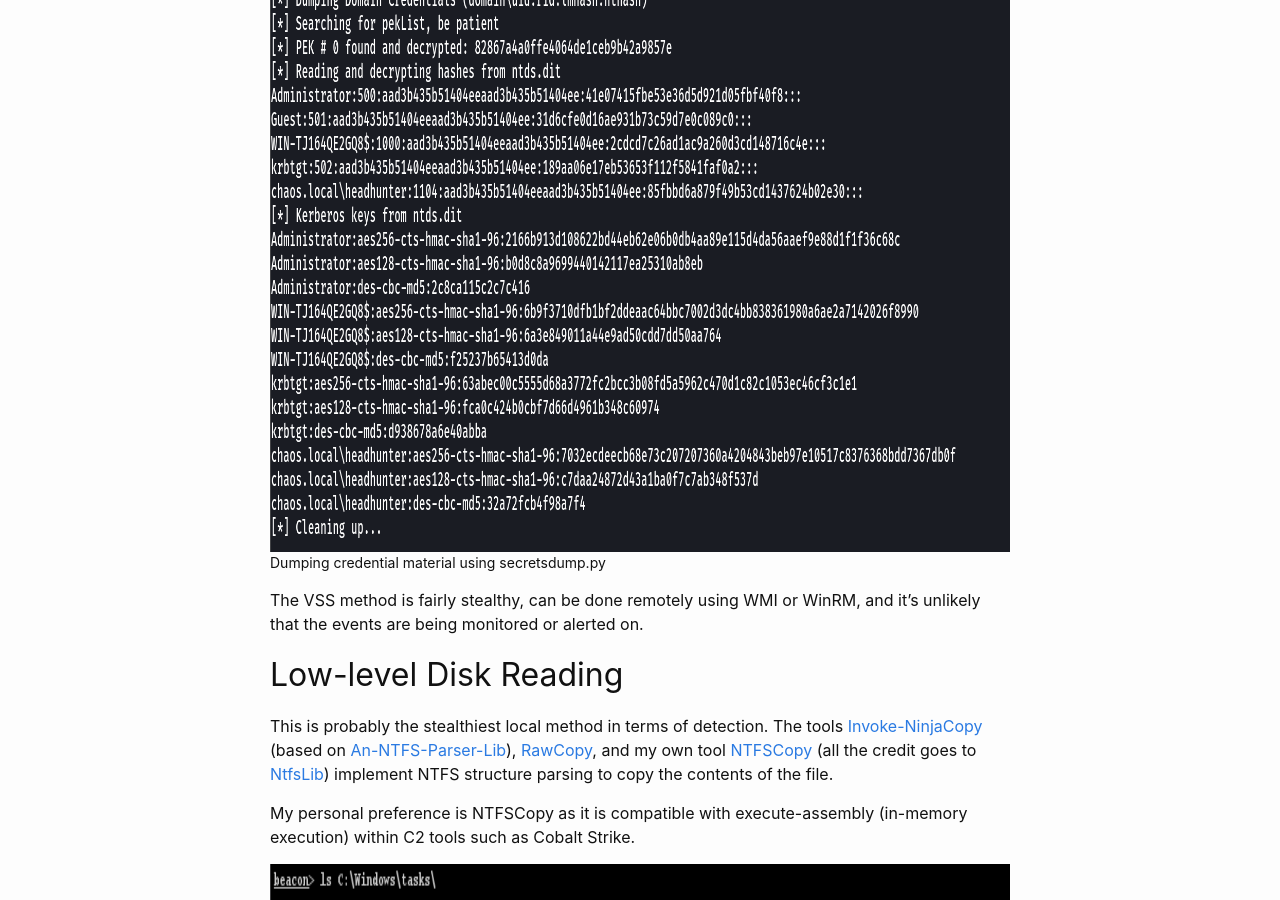
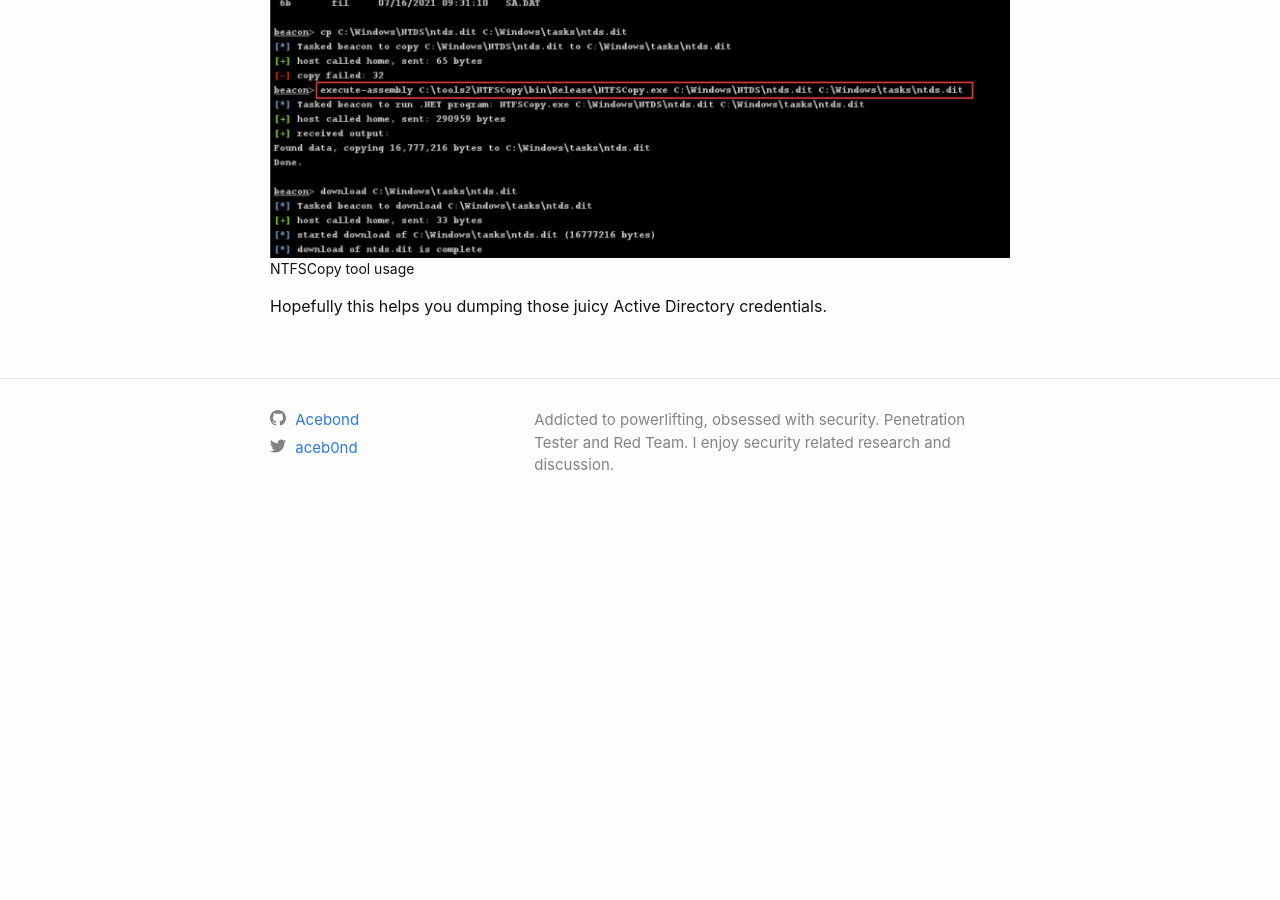
Before and after one commit to Acebond/shellz.club, a Jekyll site: the page built from _posts/2021-07-26-obtaining-ntds-dit.markdown, in a window 1280 px wide and 900 px high, scrolled down 8928 px. Built offline with Jekyll 4.4.1, drawn with Linux system fonts in a browser that asks for light colours; after the commit the page ends 9450 px from its top, so only the background shows below that.

Commit message:
Fixed images

```diff
--- /dev/null
+++ b/_includes/image.html
@@ -0,0 +1,6 @@
+<figure class="image">
+    <img src="{{ include.url }}" alt="{{ include.description }}">
+    {% if include.description %}
+    <figcaption>{{ include.description }}</figcaption>
+    {% endif %}
+  </figure>
--- a/_posts/2021-07-26-obtaining-ntds-dit.markdown
+++ b/_posts/2021-07-26-obtaining-ntds-dit.markdown
@@ -6,7 +6,7 @@ date: '2021-07-26 05:52:05'
 
 All Active Directory user account password hashes are stored inside the ntds.dit database file on the Domain Controllers. However, if you have ever tried copying the file, you'll probably have received the following error message.
 
-<figure class="kg-card kg-image-card"><img src="/images/2021/07/meme_for_blog.jpg" class="kg-image" alt loading="lazy" width="500" height="764"></figure>
+{% include image.html url="/images/2021/07/meme_for_blog.jpg" %}
 
 Well as it turns out, the LSASS process has already opened the file, and when it called [CreateFileW](https://docs.microsoft.com/en-us/windows/win32/api/fileapi/nf-fileapi-createfilew) to open ntds.dit, it set the dwShareMode parameter to the value 0, which "Prevents other processes from opening a file or device if they request delete, read, or write access". What can we do about this? Well there are 4 different techniques that can be used to bypass the exclusive file handle restrictions. These are:
 
@@ -62,7 +62,8 @@ This can be shortened into a single line command line so:
 
     ntdsutil "ac i ntds" "ifm" "create full c:\windows\temp\snapshot" q q
 
-<figure class="kg-card kg-image-card kg-width-wide kg-card-hascaption"><img src="/images/2021/06/image.png" class="kg-image" alt loading="lazy" width="1242" height="802" srcset="/images/size/w600/2021/06/image.png 600w,/images/size/w1000/2021/06/image.png 1000w,/images/2021/06/image.png 1242w" sizes="(min-width: 1200px) 1200px"><figcaption>ntdsutil one-liner executed in Cobalt Strike</figcaption></figure>
+{% include image.html url="/images/2021/06/image.png" description="ntdsutil one-liner executed in Cobalt Strike" %}
+
 ### vssadmin, DiskShadow and esentutl
 
 These built-in tools can also be used to copy files using the VSS. The location of the ntds.dit database file, which defaults to `C:\Windows\NTDS\ntds.dit`, can in the rare case of a non-default setting, be found by checking the `DSA Database file` value in the registry key `HKLM\SYSTEM\CurrentControlSet\Services\NTDS\Parameters`. Examples of copying the files using vssadmin and esentutl are shown below:
@@ -77,7 +78,9 @@ vssadmin delete shadows /shadow={GUID}</code></pre>
 
 I would suggest compressing (and maybe encrypting) the files before exfiltrating the data to save bandwidth. I use [MiddleOut](https://github.com/FortyNorthSecurity/MiddleOut). The credential material can then be dumped using something like [gosecretsdump](https://github.com/C-Sto/gosecretsdump) (must faster then Impacket secretsdump.py and bonus points because I'm a go fanboy).
 
-<figure class="kg-card kg-image-card kg-width-wide kg-card-hascaption"><img src="/images/2021/07/image-6.png" class="kg-image" alt loading="lazy" width="1768" height="558" srcset="/images/size/w600/2021/07/image-6.png 600w,/images/size/w1000/2021/07/image-6.png 1000w,/images/size/w1600/2021/07/image-6.png 1600w,/images/2021/07/image-6.png 1768w" sizes="(min-width: 1200px) 1200px"><figcaption>Dumping credential material using gosecretsdump</figcaption></figure><figure class="kg-card kg-image-card kg-width-wide kg-card-hascaption"><img src="/images/2021/07/image-5.png" class="kg-image" alt loading="lazy" width="1439" height="661" srcset="/images/size/w600/2021/07/image-5.png 600w,/images/size/w1000/2021/07/image-5.png 1000w,/images/2021/07/image-5.png 1439w" sizes="(min-width: 1200px) 1200px"><figcaption>Dumping credential material using secretsdump.py</figcaption></figure>
+{% include image.html url="/images/2021/07/image-6.png" description="Dumping credential material using gosecretsdump" %}
+
+{% include image.html url="/images/2021/07/image-5.png" description="Dumping credential material using secretsdump.py" %}
 
 The VSS method is fairly stealthy, can be done remotely using WMI or WinRM, and it's unlikely that the events are being monitored or alerted on.
 
@@ -87,6 +90,6 @@ This is probably the stealthiest local method in terms of detection. The tools [
 
 My personal preference is NTFSCopy as it is compatible with execute-assembly (in-memory execution) within C2 tools such as Cobalt Strike.
 
-<figure class="kg-card kg-image-card kg-width-wide"><img src="/images/2021/07/image-7.png" class="kg-image" alt loading="lazy" width="1533" height="754" srcset="/images/size/w600/2021/07/image-7.png 600w,/images/size/w1000/2021/07/image-7.png 1000w,/images/2021/07/image-7.png 1533w" sizes="(min-width: 1200px) 1200px"></figure>
+{% include image.html url="/images/2021/07/image-7.png" description="NTFSCopy tool usage" %}
 
 Hopefully this helps you dumping those juicy Active Directory credentials.
```
Also changed, not shown: images/2021/02/circle-cropped_tiny-1.png (deleted), images/2021/02/circle-cropped_tiny.png (deleted), images/2021/02/circle-cropped_tiny_o-1.png (deleted), images/2021/02/circle-cropped_tiny_o.png (deleted), images/2021/02/me_small--2-.png (deleted), images/2021/02/me_small--2-_o.png (deleted).
